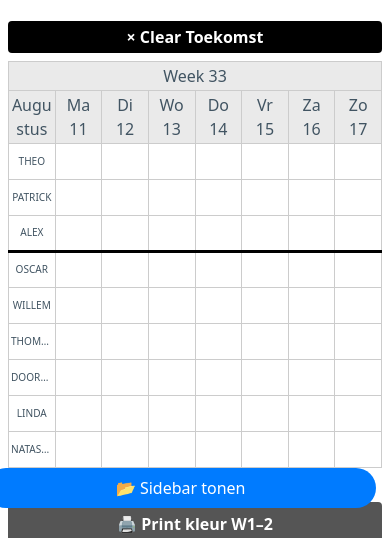
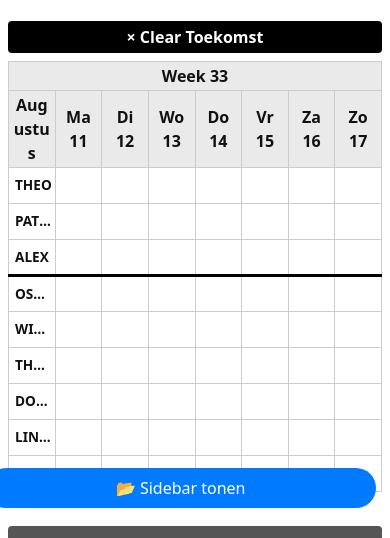
Before and after one commit to thomat88/testrooster, a plain HTML site: page index.html in a window 390 px wide. Shown: the part 306-844 px from the top of the page. Drawn offline with nearby package versions, Linux system fonts and the light colour scheme.

Commit message:
Update index.html

```diff
--- a/index.html
+++ b/index.html
@@ -8,9 +8,14 @@
 <script src="https://cdn.jsdelivr.net/npm/html2canvas@1.4.1/dist/html2canvas.min.js"></script>
 <style>
 :root{
-  /* uniforme rijhoogte – makkelijk aan te passen */
+  /* uniforme rijhoogte */
   --row-h-desktop: 34px;
   --row-h-mobile: 36px;
+  /* naam-teksten (iets kleiner) */
+  --name-fs-desktop: 0.95rem;
+  --name-fs-mobile: 0.85rem;
+  /* donkerder header/labels */
+  --label-color: #111;
 }
 
 body {
@@ -70,7 +75,7 @@ header img { height: 170px; object-fit: cover; }
 #weeks-container { display: flex; flex-wrap: nowrap; }
 table { border-collapse: collapse; background: white; border: 1px solid #000; width: auto; }
 th, td { border: 1px solid #ccc; text-align: center; padding: 3px; }
-th { background: #eaeaea; }
+th { background: #eaeaea; color: var(--label-color); }  /* donkerder headers */
 .separator-row td { border-bottom: 3px solid black !important; }
 .A { background: red; color: white; font-weight: bold; }
 .D { background: yellow; color: black; font-weight: bold; }
@@ -84,25 +89,33 @@ td:first-child, th:first-child { width: 80px; }
 td:not(:first-child), th:not(:first-child) { width: 55px; }
 .admin-only { display: none; }
 
-/* ✅ uniforme celhoogte desktop */
+/* Weeknummer-th (eerste rij) net wat sterker */
+thead tr:first-child th { color: var(--label-color); font-weight: 700; }
+
+/* Tweede header-rij (maand + dagen) donkerder en ietsje sterker */
+thead tr:nth-child(2) th { color: var(--label-color); font-weight: 600; }
+
+/* ✅ uniforme celhoogte + compacte naamkolom desktop */
 @media (min-width: 769px) {
   tbody td { height: var(--row-h-desktop); vertical-align: middle; }
-  /* naamkolom niet laten wrappen zodat rijhoogte niet groeit */
   .name-cell {
     white-space: nowrap;
     overflow: hidden;
     text-overflow: ellipsis;
     max-width: 100%;
+    color: var(--label-color);         /* donkerder namen */
+    font-size: var(--name-fs-desktop); /* iets kleiner */
+    font-weight: 600;
+    text-align: left;                  /* leest prettiger */
+    padding-left: 6px;
   }
 }
 
 /* Mobiel */
 @media (max-width: 768px) {
-  /* layout/overflow */
   body { flex-direction: column; overflow-x: hidden; }
   #main { padding: 0.5rem; width: 100vw; overflow-x: hidden; }
 
-  /* sticky weekbar voor snelle navigatie */
   .mobile-weekbar {
     position: sticky;
     top: 0;
@@ -117,29 +130,29 @@ td:not(:first-child), th:not(:first-child) { width: 55px; }
   .mobile-weekbar button, .mobile-weekbar select { height: 38px; }
   .mobile-weekbar select { flex: 1; }
 
-  /* roosters onder elkaar (we tonen er 1 tegelijk via JS) */
   #weeks-container {
     display: flex;
     flex-direction: column;
     gap: 12px;
   }
 
-  /* sidebar als off-canvas */
   #sidebar {
     position: fixed; top: 0; left: 0; height: 100%; width: 180px;
     z-index: 15; background: #f4f4f4; box-shadow: 2px 0 6px rgba(0,0,0,0.2);
   }
 
-  /* tabellen passend maken */
   table {
     width: 100%;
     min-width: 0;
-    table-layout: fixed;     /* verdeelt kolombreedtes netjes */
+    table-layout: fixed;
     font-size: 0.72rem;
   }
   th, td { padding: 2px; }
 
-  /* percentage kolombreedtes -> past altijd in viewport */
+  /* donkerder labels ook op mobiel */
+  th { color: var(--label-color); }
+
+  /* percentage kolombreedtes */
   td:first-child, th:first-child { width: 26% !important; }
   td:not(:first-child), th:not(:first-child) {
     width: calc((100% - 26%) / 7) !important;
@@ -148,18 +161,21 @@ td:not(:first-child), th:not(:first-child) { width: 55px; }
   /* ✅ uniforme celhoogte mobiel */
   tbody td { height: var(--row-h-mobile); vertical-align: middle; }
 
-  /* naamkolom niet laten wrappen, wel ellipsis zodat het niet uit beeld duwt */
+  /* naamkolom: kleiner, geen wrap, ellipsis, donkerder */
   .name-cell {
     white-space: nowrap;
     overflow: hidden;
     text-overflow: ellipsis;
     max-width: 100%;
+    color: var(--label-color);
+    font-size: var(--name-fs-mobile);
+    font-weight: 600;
+    text-align: left;
+    padding-left: 6px;
   }
 
-  /* toon/verberg weken op mobiel */
   table.mobile-hidden { display: none !important; }
 
-  /* agressiever verbergen op mobiel om randjes te voorkomen */
   #sidebar.hidden {
     transform: translateX(-105%);
     opacity: 0;
@@ -173,7 +189,6 @@ td:not(:first-child), th:not(:first-child) { width: 55px; }
     pointer-events: auto;
   }
 
-  /* Backdrop */
   #backdrop {
     position: fixed;
     inset: 0;
@@ -188,7 +203,7 @@ td:not(:first-child), th:not(:first-child) { width: 55px; }
     pointer-events: auto;
   }
 
-  /* ✅ 'Sidebar tonen' knop rechtsonder op mobiel */
+  /* 'Sidebar tonen' knop rechtsonder */
   #show-sidebar {
     position: fixed;
     top: auto;
@@ -207,7 +222,7 @@ td:not(:first-child), th:not(:first-child) { width: 55px; }
     width: 220px;
     position: relative;
   }
-  .mobile-weekbar { display: none; } /* alleen mobiel tonen */
+  .mobile-weekbar { display: none; }
 }
 
 /* Print */
@@ -229,7 +244,6 @@ td:not(:first-child), th:not(:first-child) { width: 55px; }
 </div>
 
 <div id="main">
-  <!-- MOBIEL: snelle weeknavigatie -->
   <div id="mobile-weekbar" class="mobile-weekbar">
     <button id="prev-week" class="contrast" aria-label="Vorige week">◀︎</button>
     <select id="week-select" aria-label="Kies week"></select>
@@ -259,7 +273,6 @@ document.addEventListener("DOMContentLoaded", () => {
   const showBtn = document.getElementById("show-sidebar");
   const backdrop = document.getElementById("backdrop");
 
-  // mobiele weeknavigatie elementen
   const weekSelect = document.getElementById("week-select");
   const prevBtn = document.getElementById("prev-week");
   const nextBtn = document.getElementById("next-week");
@@ -281,16 +294,13 @@ document.addEventListener("DOMContentLoaded", () => {
     sidebar.setAttribute("aria-hidden", "false");
   }
 
-  // knoppen
   toggleBtn.addEventListener("click", hideSidebar);
   showBtn.addEventListener("click", showSidebar);
 
-  // backdrop klik -> sluiten (mobiel)
   backdrop.addEventListener("click", () => {
     if (window.innerWidth <= 768) hideSidebar();
   });
 
-  // buiten klikken -> sluiten (alleen mobiel)
   document.addEventListener("click", (e) => {
     if (window.innerWidth <= 768 &&
         !sidebar.contains(e.target) &&
@@ -300,7 +310,6 @@ document.addEventListener("DOMContentLoaded", () => {
     }
   });
 
-  // swipe logica voor sidebar
   let touchStartX = 0, touchEndX = 0;
   document.addEventListener("touchstart", (e) => {
     if (e.touches.length === 1) touchStartX = e.touches[0].clientX;
@@ -315,7 +324,6 @@ document.addEventListener("DOMContentLoaded", () => {
     if (dist < -50 && !sidebar.classList.contains("hidden")) hideSidebar();
   });
 
-  // init state: mobiel -> verborgen, desktop -> zichtbaar
   if (window.matchMedia("(max-width: 768px)").matches) {
     hideSidebar();
   } else {
@@ -326,7 +334,7 @@ document.addEventListener("DOMContentLoaded", () => {
     showBtn.setAttribute("aria-expanded", "true");
   }
 
-  // === Week selector helpers (MOBILE) ===
+  /* === Week selector helpers (MOBILE) === */
   function populateWeekSelect() {
     weekSelect.innerHTML = "";
     if (!currentBlock) return;
@@ -350,11 +358,8 @@ document.addEventListener("DOMContentLoaded", () => {
 
     if (isMobile) {
       tables.forEach((t, idx) => {
-        if (idx === activeWeekIndex) {
-          t.classList.remove("mobile-hidden");
-        } else {
-          t.classList.add("mobile-hidden");
-        }
+        if (idx === activeWeekIndex) t.classList.remove("mobile-hidden");
+        else t.classList.add("mobile-hidden");
       });
       if (weekSelect) weekSelect.value = String(activeWeekIndex);
     } else {
@@ -402,7 +407,6 @@ document.addEventListener("DOMContentLoaded", () => {
     }
   }
 
-  // events mobile bar
   prevBtn.addEventListener("click", goToPrevWeek);
   nextBtn.addEventListener("click", goToNextWeek);
   weekSelect.addEventListener("change", (e) => {
@@ -410,7 +414,6 @@ document.addEventListener("DOMContentLoaded", () => {
     goToWeekIndex(i);
   });
 
-  // resize: houd state consistent
   window.addEventListener("resize", () => {
     if (window.innerWidth <= 768) {
       if (sidebar.classList.contains("hidden")) {
@@ -434,7 +437,7 @@ document.addEventListener("DOMContentLoaded", () => {
     applyMobileWeekVisibility();
   });
 
-  // --- bestaande init ---
+  /* --- init --- */
   buildWeekBlocks();
   const currentWeek = getISOWeek(today),
         totalWeeks = getWeeksInYear(currentYear),
@@ -554,8 +557,8 @@ function buildWeekTable(e){
  names.forEach((t,n)=>{ const c=document.createElement("tr"); 2===n&&c.classList.add("separator-row");
   const o=document.createElement("td");
   o.textContent=t;
-  o.classList.add("name-cell");     // ✅ uniforme naamkolom
-  o.title = t;                      // tooltip met volledige naam
+  o.classList.add("name-cell");
+  o.title = t;
   c.appendChild(o);
   a.forEach(t=>{ const n=document.createElement("td"); n.dataset.date=t.toISOString(); if (t < new Date(today.getFullYear(),today.getMonth(),today.getDate())) n.classList.add("greyed"); c.appendChild(n); });
   r.appendChild(c);
@@ -655,7 +658,7 @@ function downloadRosterAsPNG(){
    }
  }
  <\/script></body></html>`);
- win.document.close();
+  win.document.close();
 }
 </script>
 </body>
```
